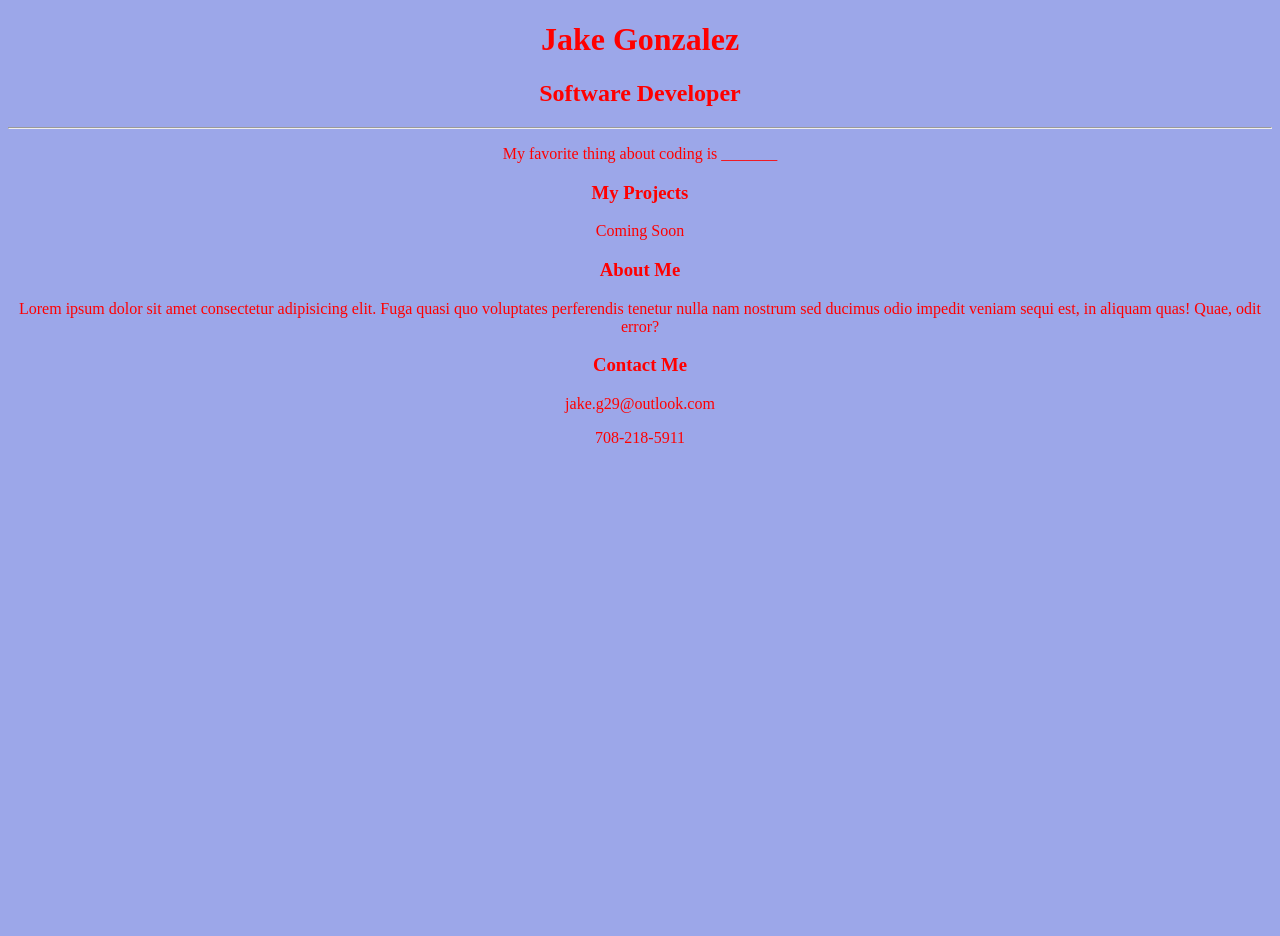
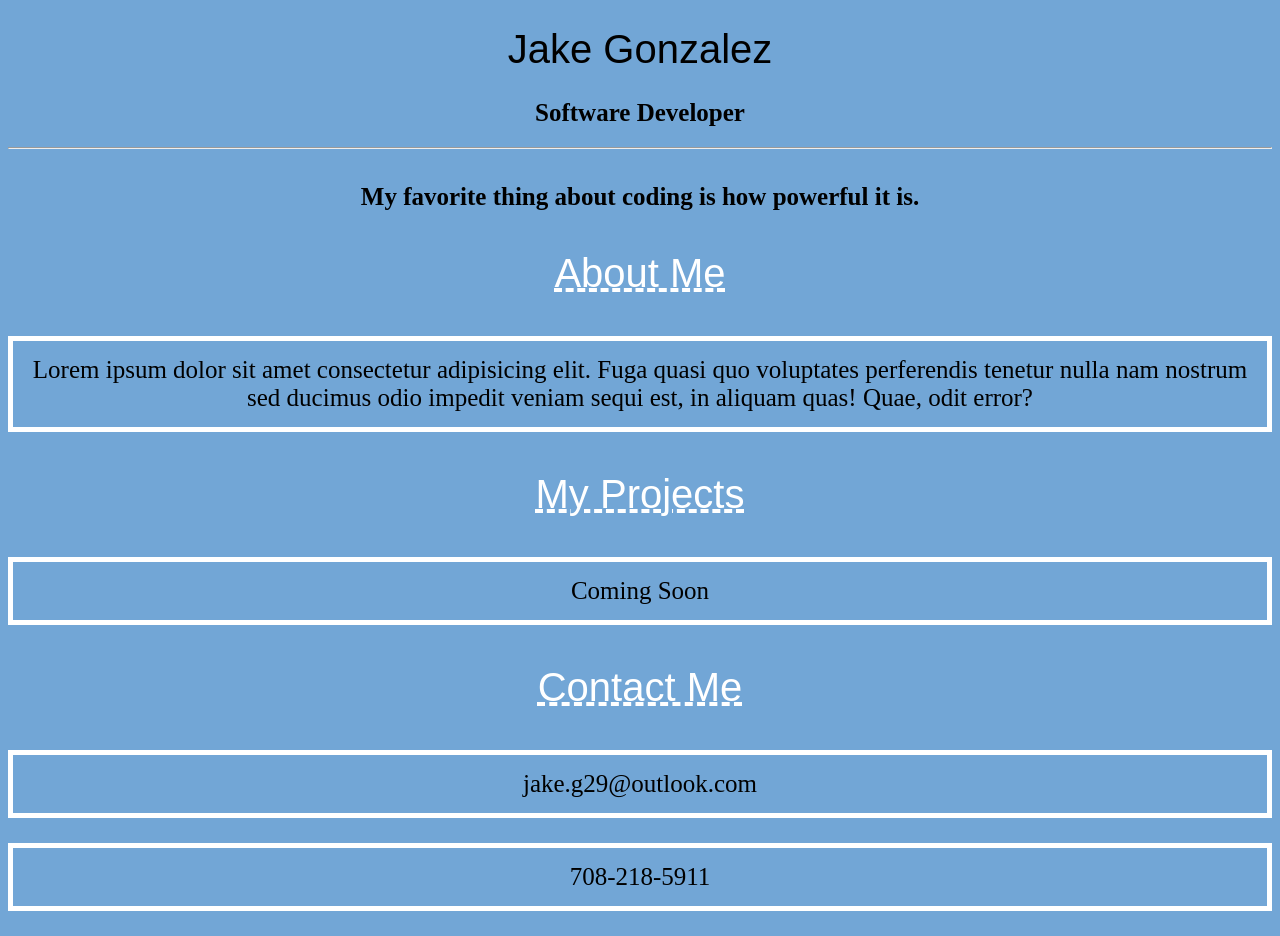
Before and after one commit to jakegonz29/beginning-portfolio, a plain HTML site: page index.html in a window 1280 px wide. Before the commit the page ends 800 px from the top, so only its background shows below. Drawn offline with Linux system fonts and the light colour scheme.

Commit message:
adding portfolio changes

```diff
--- a/index.html
+++ b/index.html
@@ -15,16 +15,50 @@
 
         />
 <h1>Jake Gonzalez</h1>
+
 <h2>Software Developer</h2>
+
+
 <hr>
-<p>My favorite thing about coding is _______</p>
+
+
+
+</style>
+
+<h4>My favorite thing about coding is how powerful it is.</h4>
+
+
+<div>
+
+
+
+<style type="text/css">
+p1 {
+    color: rgb(88, 88, 88);
+    font-size: 25px;
+
+
+
+
+}
+
+</style>
+</div>
+<h3>About Me</h3>
+<p>Lorem ipsum dolor sit amet consectetur adipisicing elit. Fuga quasi quo voluptates perferendis tenetur nulla nam nostrum sed ducimus odio impedit veniam sequi est, in aliquam quas! Quae, odit error?</p>
+
 <h3>My Projects</h3>
 <p>Coming Soon</p>
-<h3>About Me</h3>
-<p>Lorem ipsum dolor sit amet consectetur adipisicing elit. Fuga quasi quo voluptates perferendis tenetur nulla nam nostrum sed ducimus odio impedit veniam sequi est, in aliquam quas! Quae, odit error?</p>
+
+
 <h3>Contact Me</h3>
+
+
 <p>jake.g29@outlook.com</p>
 <p>708-218-5911</p>
+
+
+
 
       </div>
       <!--
--- a/style.css
+++ b/style.css
@@ -1,9 +1,51 @@
 body {
-    background-color: rgb(156, 167, 233);
+    background-color: rgb(114, 166, 214);
+    color: rgb(42, 121, 211);
+}
+h1 {
+    font-size: 40px;
+    color: black;
+    font-family: fantasy;
+    font-weight: normal;
     text-align: center;
+}
+p {
+    color: black;
+}
+h2 {
+font-size:25px;
+color: black;
+text-align: center;
+
+}
+h3 {
+font-size: 40px;
+font-family: fantasy;
+color: rgb(255, 255, 255);
+text-decoration: underline; text-decoration-style: dashed;
+font-weight: normal;
+text-align:center;
+
+
+}
+p {
+font-size:25px;
+border: 5px solid;
+border-color: white;
+padding: 15px;
+text-align: center;
+color: black;
+
+
+
+}
+hr {
     color: red;
 }
-h1 {
-    text-align: center;
-    color: rgb(255, 0, 0);
+h4 {
+text-align: center;
+font-size: 25px;
+color: black;
+
+
 }
```
